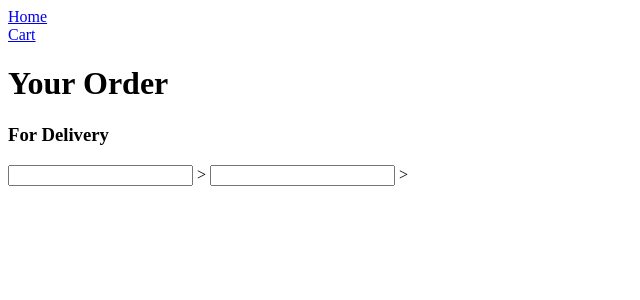
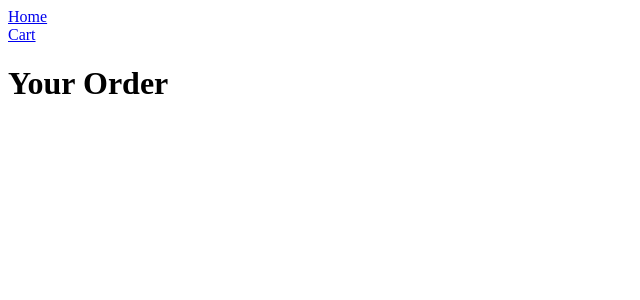
Before and after one commit to loanttty/my-store-frontend-angular, an Angular app: page /confirmation in a window 1280 px wide. Shown: the top 300 px of the page, without its empty margins (0-640 px from the left). Built offline with nearby package versions, Linux system fonts and the light colour scheme.

Commit message:
Amended cart cart, confirmation functions

```diff
--- a/src/app/app.module.ts
+++ b/src/app/app.module.ts
@@ -22,7 +22,7 @@ import { CartItemComponent } from './components/cart-item/cart-item.component';
     ConfirmationComponent,
     CartComponent,
     NavbarComponent,
-    CartItemComponent
+    CartItemComponent,
   ],
   imports: [
     BrowserModule,
--- a/src/app/components/cart-item/cart-item.component.ts
+++ b/src/app/components/cart-item/cart-item.component.ts
@@ -11,6 +11,7 @@ export class CartItemComponent implements OnInit {
 
   @Input() cartedItem: Product
   @Output() deleteItem: EventEmitter<Product> = new EventEmitter()
+  @Output() changeInCart: EventEmitter<number> = new EventEmitter()
 
   inCartQty: number = 0
 
@@ -33,14 +34,14 @@ export class CartItemComponent implements OnInit {
     this.inCartQty = product.inCartQty
     this.inCartQty > 0 ? this.inCartQty -=1 : this.inCartQty
     this.productsService.updateCartedItem(product.id,this.inCartQty)
-    return this.inCartQty
+    this.changeInCart.emit(this.inCartQty)
   }
 
   increment(product: Product) {
     this.inCartQty = product.inCartQty
     this.inCartQty +=1
     this.productsService.updateCartedItem(product.id,this.inCartQty)
-    return this.inCartQty
+    this.changeInCart.emit(this.inCartQty)
   }
 
   deleteFromCart(toBeDeletedItem: Product): void {
--- a/src/app/components/cart/cart.component.html
+++ b/src/app/components/cart/cart.component.html
@@ -1,5 +1,9 @@
 <h1>Your cart</h1>
-<app-cart-item *ngFor="let cartedItem of cartedItems" [cartedItem]="cartedItem" (deleteItem)="deleteItem($event)" ></app-cart-item>
+<app-cart-item *ngFor="let cartedItem of cartedItems"
+                [cartedItem]="cartedItem"
+                (deleteItem)="deleteItem($event)"
+                (changeInCart)="changeInCart($event)"
+                ></app-cart-item>
 <div *ngIf="total > 0; else emptyCart">
     <h3>Total:{{total | number: '1.1-2'}}</h3>
     <button (click)="checkout()">Check Out</button>
--- a/src/app/components/cart/cart.component.ts
+++ b/src/app/components/cart/cart.component.ts
@@ -11,9 +11,11 @@ import { ProductsService } from 'src/app/services/products.service';
 export class CartComponent implements OnInit {
   cartedItems: Product[] = []
   total: number
+  inCartChange: number
 
   constructor(private productsService:ProductsService, private router: Router) {
     this.total = 0
+    this.inCartChange = 0
   }
 
   ngOnInit(): void {
@@ -34,6 +36,15 @@ export class CartComponent implements OnInit {
     }
   }
 
+  changeInCart(prodQty:number): void {
+    if (this.inCartChange !== prodQty) {
+      this.total = 0
+      for (let i = 0; i < this.cartedItems.length; i++) {
+        this.total = this.total + this.cartedItems[i].price * this.cartedItems[i].inCartQty
+      }
+    }
+  }
+
   ngDoCheck(): void {
     if (this.cartedItems.length === 0) {
         this.total = 0
--- a/src/app/components/confirmation/confirmation.component.html
+++ b/src/app/components/confirmation/confirmation.component.html
@@ -1,3 +1,4 @@
+<div *ngIf="confirmedOrder === false" else orderConfirmation>
     <h1>Your Order</h1>
     <ul *ngFor="let item of orderedItems">
         <li>
@@ -6,28 +7,26 @@
             <p>Sub total: {{item.inCartQty*item.price}}</p>
         </li>
     </ul>
-<div *ngIf="total > 0">
+    <div *ngIf="total > 0" else noOrder>
         <h3>Total: {{total}}</h3>
-</div>
-
         <div>
             <h3>For Delivery</h3>
-    <form #form="ngForm">
-        <input
-        type="text"
-        name="firstName"
-        required
-        minlength="30"
-        [(ngModel)]="firstName"
-        #blogTitle="ngModel">
+            <form #form="ngForm" (ngSubmit)="submitOrder()">
+                <input type="text" name="firstName" required minlength="20" [(ngModel)]="firstName" placeholder="First Name">
                 >
-        <input
-        type="text"
-        name="lastName"
-        required
-        minlength="30"
-        [(ngModel)]="lastName"
-        #blogTitle="ngModel">
+                <input type="text" name="address" required minlength="20" [(ngModel)]="address" placeholder="Address">
                 >
+                <input type="text" name="creditCardNumber" required minlength="16" [(ngModel)]="cardNumber" placeholder="Credit Card Number">
+                >
+                <input type="submit" [disabled]="form.invalid" value="Submit">
             </form>
         </div>
+        <ng-template #noOrder>There is no order.</ng-template>
+    </div>
+</div>
+<ng-template #orderConfirmation>
+    <div>
+        Thanks, {{firstName}}! Your order of {{total}} has been confirmed.
+        Please allow us 3 to 5 working days to process your order!
+    </div>
+</ng-template>
--- a/src/app/components/confirmation/confirmation.component.ts
+++ b/src/app/components/confirmation/confirmation.component.ts
@@ -11,19 +11,38 @@ export class ConfirmationComponent implements OnInit {
   orderedItems: Product[] = []
   total = 0
 
+  confirmedOrder: boolean = false
+
   firstName: string
-  lasstName: string
   address: string
+  cardNumber: string
 
   constructor(private productsService:ProductsService) {
     this.total = 0
+
+    this.firstName = ""
+    this.address = ""
+    this.cardNumber = ""
    }
 
   ngOnInit(): void {
+    this.confirmedOrder = false
+
     this.orderedItems = this.productsService.getCardedItems()
+
     for (let i = 0; i < this.orderedItems.length; i++) {
       this.total = this.total + this.orderedItems[i].price * this.orderedItems[i].inCartQty
     }
   }
 
+  submitOrder() {
+
+    this.confirmedOrder = true
+
+    this.firstName = ""
+    this.address = ""
+    this.cardNumber = ""
+
+  }
+
 }
--- a/src/app/services/products.service.ts
+++ b/src/app/services/products.service.ts
@@ -41,4 +41,8 @@ export class ProductsService {
     console.log(this.cartedItems)
   }
 
+  createOrder() {
+
+  }
+
 }
```
Also changed, not shown: src/app/components/cart-item/cart-item.component.html (line endings or trailing spaces). Lines whose indentation alone changed are shown as unchanged.
